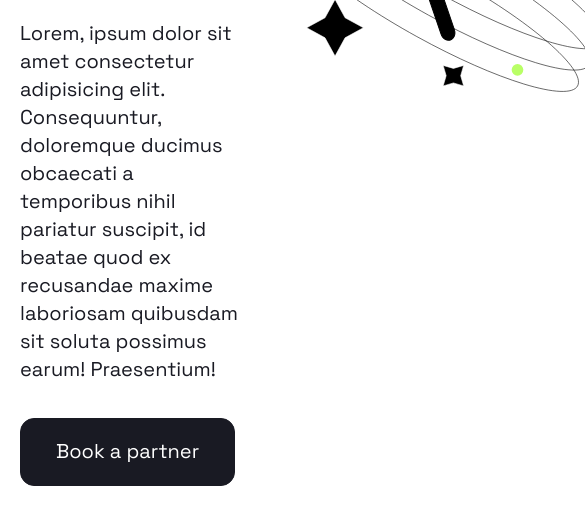
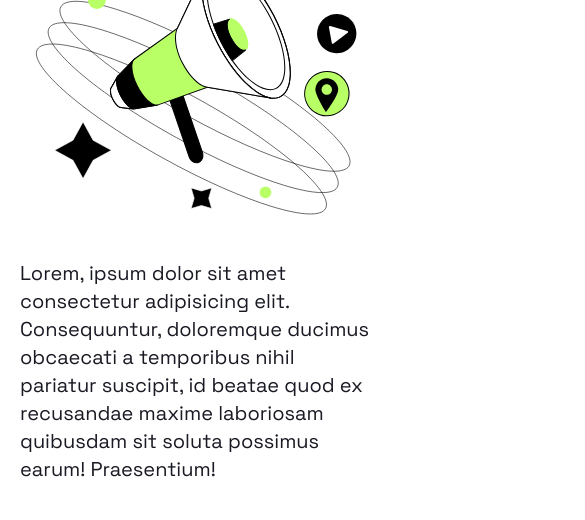
Before and after one commit to vladchashush/positivus-landing, a plain HTML site: page index.html in a window 390 px wide. Shown: the part 424-944 px from the top of the page, 585 px wide, since content can reach past the window. Drawn offline with Linux system fonts and the light colour scheme.

Commit message:
ref(core): Refactorong hero section

```diff
--- a/index.html
+++ b/index.html
@@ -59,7 +59,7 @@
           <div class="hero">
             <div class="hero__main">
               <div class="hero__body">
-                <h1 class="her__title">
+                <h1 class="hero__title">
                   Navigating the digital landscape for success
                 </h1>
                 <div class="hero__description">
--- a/styles/blocks/_hero.scss
+++ b/styles/blocks/_hero.scss
@@ -8,6 +8,10 @@
     justify-content: space-between;
     align-items: start;
     column-gap: 30px;
+
+    @include mobile {
+      flex-direction: column;
+    }
   }
 
   &__body {
@@ -16,11 +20,26 @@
     max-width: 531px;
     row-gap: 35px;
     align-items: start;
+
+    @include mobile {
+      display: contents;
+    }
+  }
+
+  &__title {
+    @include mobile {
+      order: -2;
+      margin-bottom: 10px;
+    }
   }
 
   &__description {
     font-size: 20px;
     line-height: 1.4;
+
+    @include mobile {
+      margin-bottom: 40px;
+    }
   }
 
   &__partners {
@@ -34,4 +53,26 @@
       filter: grayscale(1);
     }
   }
+
+  &__image {
+    @include tablet {
+      max-width: 40%;
+      height: auto;
+    }
+
+    @include mobile {
+      order: -1;
+      max-width: 100%;
+      width: 100%;
+      margin-bottom: 20px;
+    }
+  }
+
+  &__button {
+    @include mobile {
+      width: 100%;
+      max-width: 390px;
+      margin-inline: auto;
+    }
+  }
 }
```
Also changed, not shown: styles/styles.css, 1 other file.
